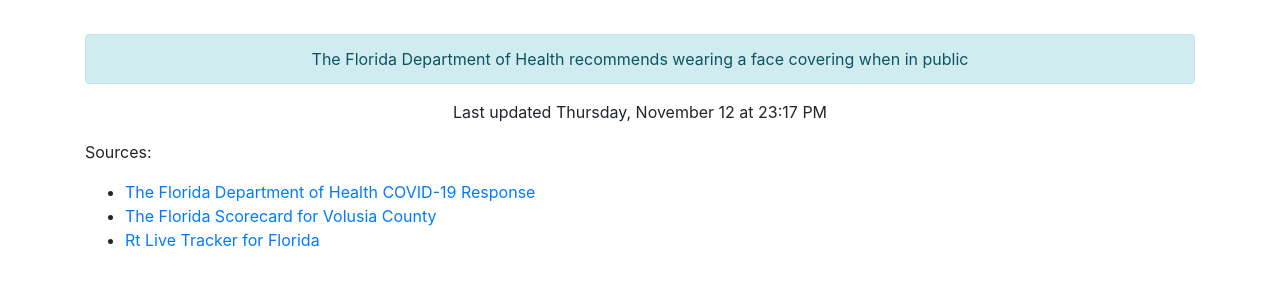
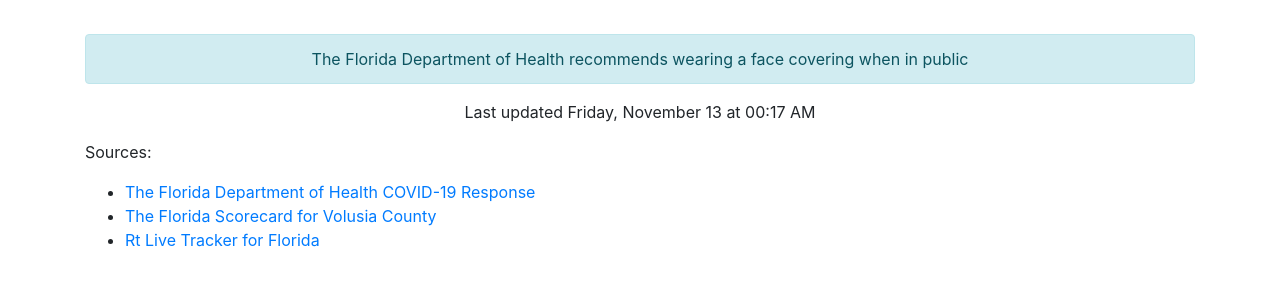
Before and after one commit to thinkjson/timeforchurch, a Jekyll site: the page built from index.md, in a window 1280 px wide. Shown: the part 586-872 px from the top of the page. Built offline with Jekyll 4.4.1, drawn with Linux system fonts in a browser that asks for light colours; our own code applies the rules of GitHub Pages for plain Markdown files.

Commit message:
Updating data

```diff
--- a/_includes/data.html
+++ b/_includes/data.html
@@ -10,4 +10,4 @@
     <div class="outcome text-success">YES</div>
     <div class="alert alert-info" role="alert">The Florida Department of Health recommends wearing a face covering when in public</div>
 
-    <p>Last updated Thursday, November 12 at 23:17 PM</p>
+    <p>Last updated Friday, November 13 at 00:17 AM</p>
```
